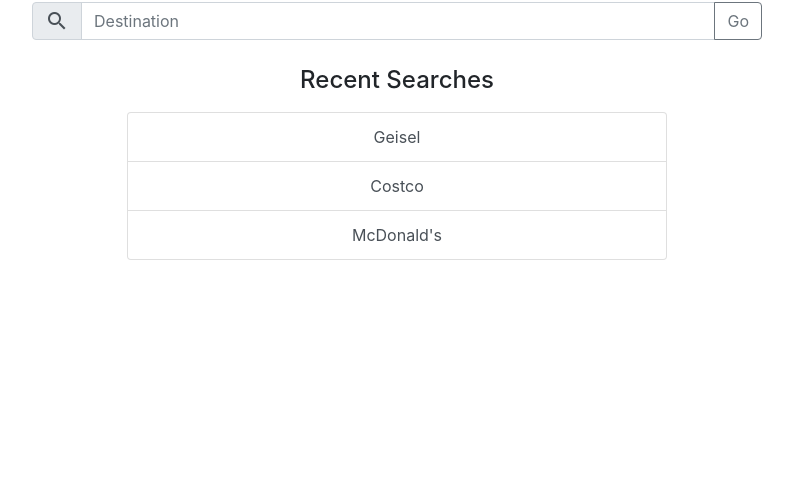
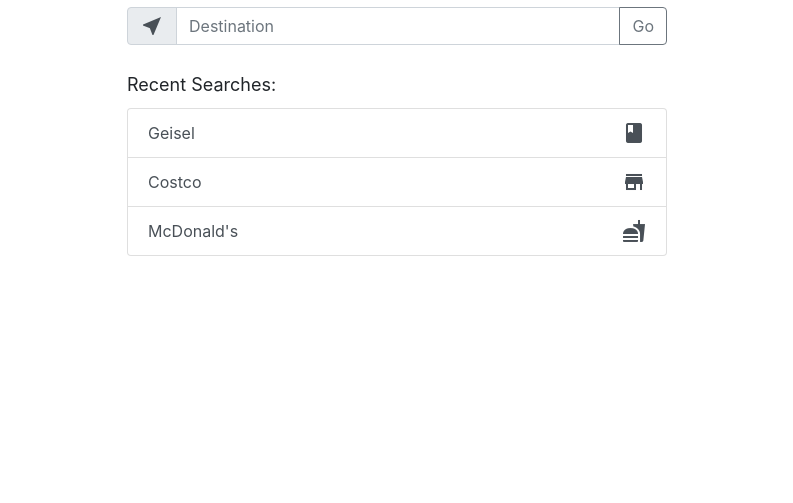
Before and after one commit to bchann/pick-me-up, a React app: page / in a window 1280 px wide. Shown: the part 297-800 px from the top of the page, without its empty margins (243-1036 px from the left). Built offline with nearby package versions, Linux system fonts and the light colour scheme.

Commit message:
home page updates

```diff
--- a/src/components/Home/Home.css
+++ b/src/components/Home/Home.css
@@ -10,3 +10,13 @@
 .row {
   margin-bottom: 10px;
 }
+
+.suggestions-title {
+  text-align: start;
+  font-size: 18px;
+}
+
+.suggestions-item {
+  text-align: start;
+  color: grey;
+}
--- a/src/components/Home/Home.js
+++ b/src/components/Home/Home.js
@@ -1,5 +1,5 @@
-import React, { Component } from 'react';
-import './Home.css';
+import React, { Component } from "react";
+import "./Home.css";
 
 class Home extends Component {
   render() {
@@ -13,11 +13,11 @@
           </div>
 
           <div className='row justify-content-center'>
-            <div className='col-10 col-md-8'>
+            <div className='col-10 col-md-6'>
               <div className='input-group mb-3'>
                 <div className='input-group-prepend'>
                   <span className='input-group-text'>
-                    <i className='material-icons'>search</i>
+                    <i className='material-icons'>near_me</i>
                   </span>
                 </div>
                 <input type='text' className='form-control' placeholder='Destination' aria-label='Destination' />
@@ -30,23 +30,24 @@
             </div>
           </div>
 
-          <div className='row justify-content-center'>
-            <div className='col'>
-              <h4>Recent Searches</h4>
-            </div>
+          <div className='row justify-content-center suggestions-title'>
+            <div className='col-10 col-md-6'>Recent Searches:</div>
           </div>
 
-          <div className='row justify-content-center'>
-            <div className='col-8 col-md-6'>
+          <div className='row justify-content-center suggestions-item'>
+            <div className='col-10 col-md-6'>
               <ul className='list-group'>
-                <a href='#' class='list-group-item list-group-item-action'>
+                <a href='#' class='list-group-item list-group-item-action justify-content-between d-flex'>
                   Geisel
+                  <i className='material-icons'>book</i>
                 </a>
-                <a href='#' class='list-group-item list-group-item-action'>
+                <a href='#' class='list-group-item list-group-item-action justify-content-between d-flex'>
                   Costco
+                  <i className='material-icons'>store</i>
                 </a>
-                <a href='#' class='list-group-item list-group-item-action'>
+                <a href='#' class='list-group-item list-group-item-action justify-content-between d-flex'>
                   McDonald's
+                  <i className='material-icons'>fastfood</i>
                 </a>
               </ul>
             </div>
```
Also changed, not shown: 1 other file.
